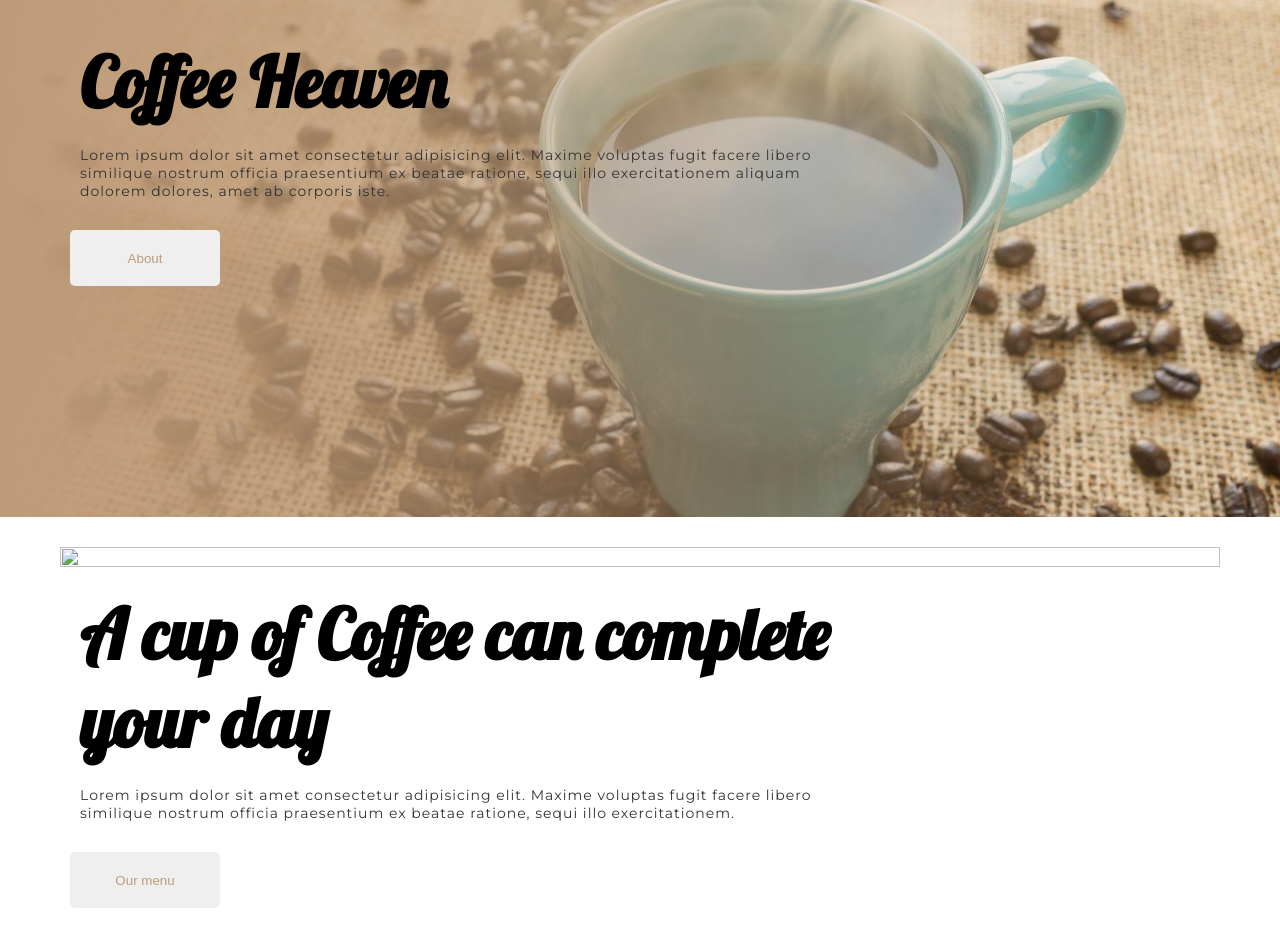
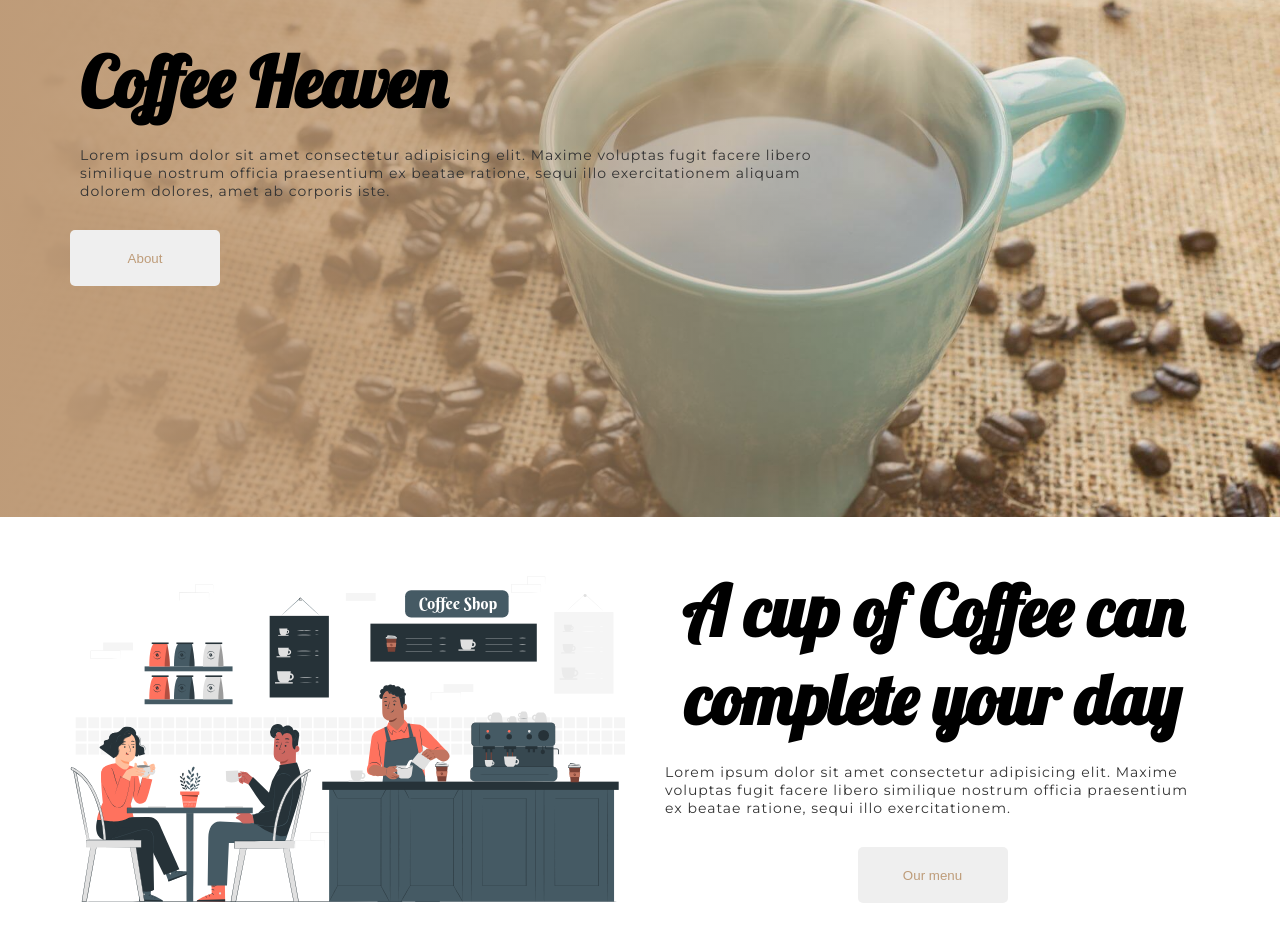
Before and after one commit to Christiano0407/Responsive-Coffee-Shop-Website, a website: page index.html in a window 1280 px wide. Shown: the part 248-1194 px from the top of the page. Drawn offline with Linux system fonts and the light colour scheme.

Commit message:
style coffee part 04

```diff
--- a/index.html
+++ b/index.html
@@ -72,7 +72,7 @@
     <!--About section starts -->
     <section class="about" id="about">
       <div class="image">
-        <img src="" alt="" />
+        <img src="./src/assets/icon/Coffee-shop-pana.svg" alt="" />
       </div>
 
       <div class="content">
--- a/style.css
+++ b/style.css
@@ -182,6 +182,12 @@ header .flex {
   color: #be9c79;
 }
 
+/*?  === About === */
+.about {
+  width: 100%;
+  display: grid;
+}
+
 /** ========  ======= ========= Media Queries =========== =========== ========= */
 @media (max-width: 450px) {
 }
@@ -201,6 +207,8 @@ header .flex {
   }
   .content .btn {
     padding: 2rem;
+  }
+  .about {
   }
 }
 @media (max-width: 768px) {
@@ -270,6 +278,8 @@ header .flex {
     margin-top: 10px;
     cursor: pointer;
   }
+  .about {
+  }
 }
 @media (min-width: 769px) {
   .menu-btn {
@@ -306,6 +316,31 @@ header .flex {
     font-size: 1.4rem;
     font-weight: 700;
     color: #000;
+  }
+  .about {
+    grid-template-columns: repeat(2, 1fr);
+    grid-template-rows: 1fr;
+    gap: 1rem;
+  }
+  .about .image {
+    width: 100%;
+  }
+  .image img {
+    object-fit: contain;
+  }
+  .about .content {
+    width: 100%;
+    margin: 0 auto;
+    flex-direction: column;
+    display: flex;
+    justify-content: center;
+    align-items: center;
+  }
+  .about .content .content-title {
+    text-align: center;
+  }
+  .about .content .content-text {
+    text-align: left;
   }
 }
 
```
